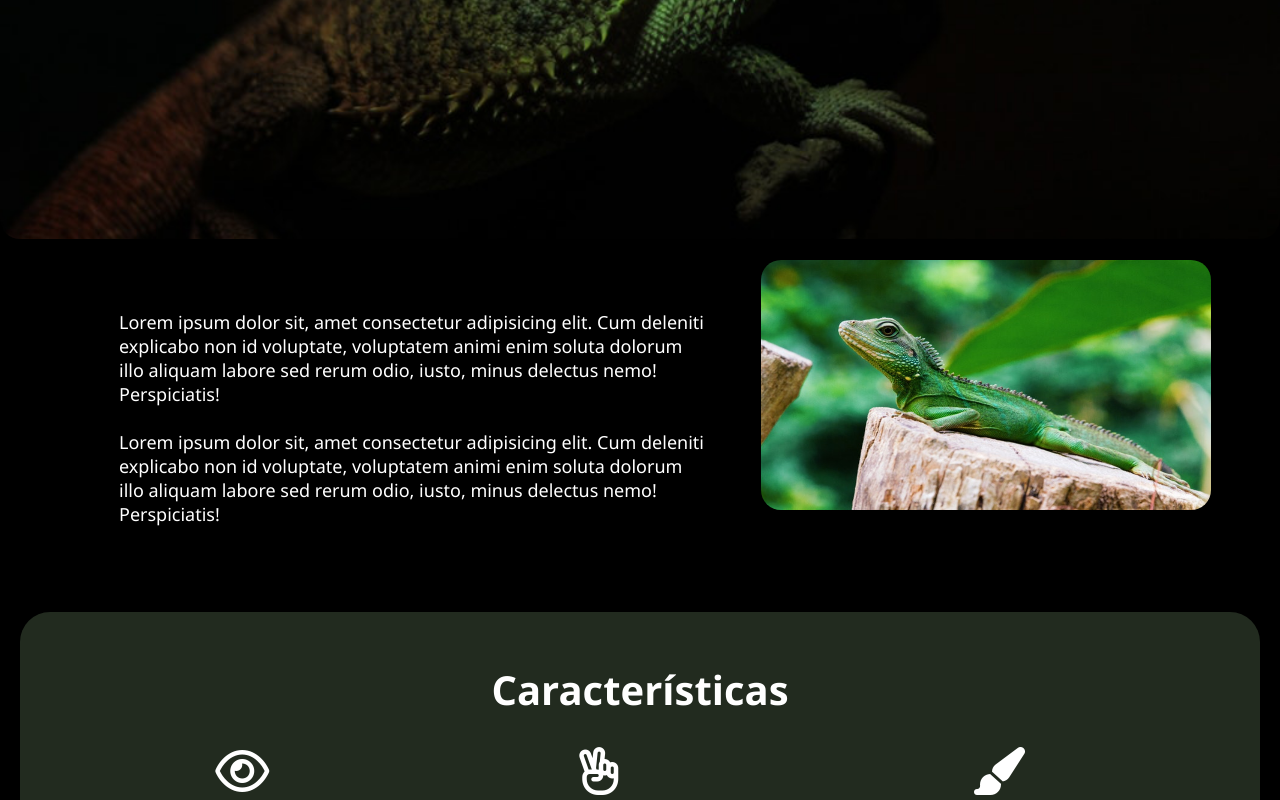
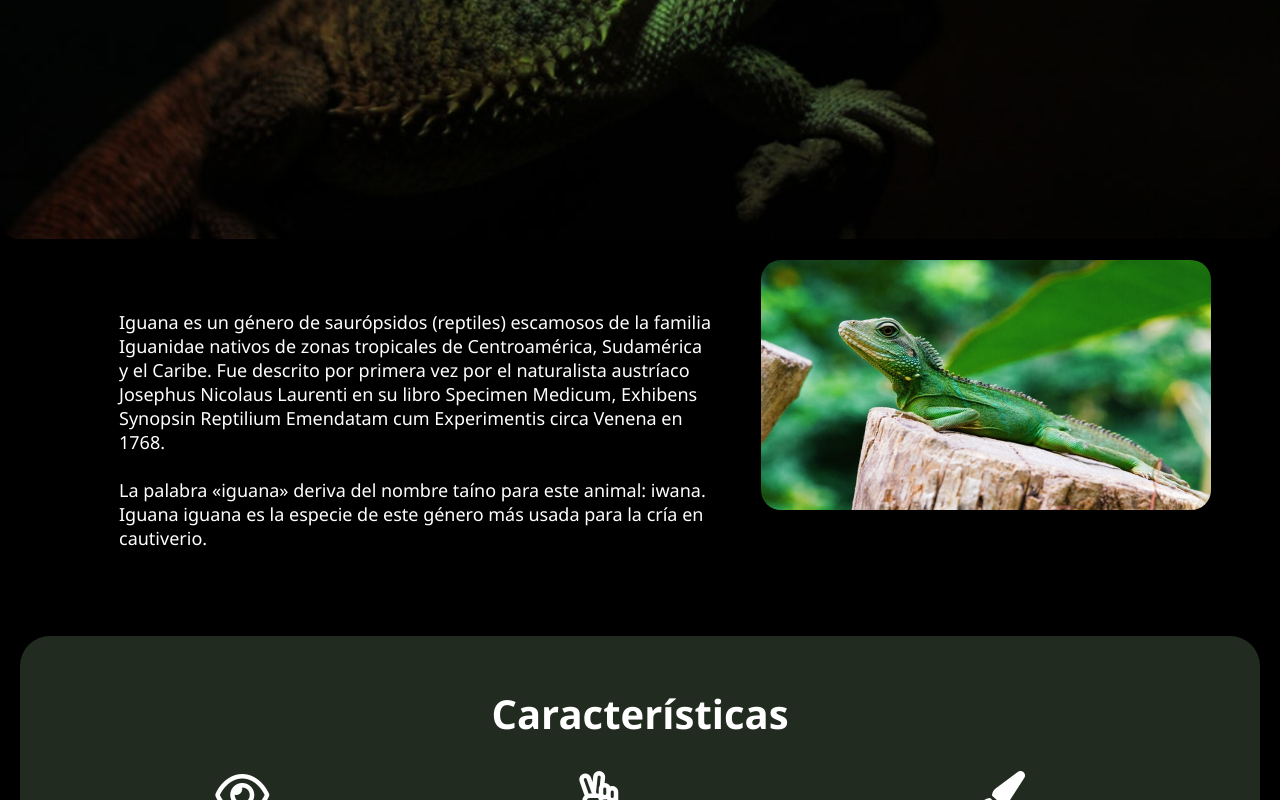
Before and after one commit to alexarayar/fuurashima.github.io, a plain HTML site: page index.html in a window 1280 px wide. Shown: the part 531-1331 px from the top of the page. Drawn offline with Linux system fonts and the light colour scheme.

Commit message:
Actualiza articulo

```diff
--- a/index.html
+++ b/index.html
@@ -20,12 +20,14 @@
     </main>
     <section class="text-image">
         <article>
-            Lorem ipsum dolor sit, amet consectetur adipisicing elit. Cum deleniti explicabo non id
-            voluptate, voluptatem animi enim soluta dolorum illo aliquam labore sed rerum odio, iusto,
-            minus delectus nemo! Perspiciatis! <br> <br>
-            Lorem ipsum dolor sit, amet consectetur adipisicing elit. Cum deleniti explicabo non id
-            voluptate, voluptatem animi enim soluta dolorum illo aliquam labore sed rerum odio, iusto,
-            minus delectus nemo! Perspiciatis!
+
+            Iguana es un género de saurópsidos (reptiles) escamosos de la familia Iguanidae nativos de zonas tropicales de Centroamérica,
+            Sudamérica y el Caribe. Fue descrito por primera vez por el naturalista austríaco Josephus Nicolaus Laurenti en su libro
+            Specimen Medicum, Exhibens Synopsin Reptilium Emendatam cum Experimentis circa Venena en 1768.
+            <br> <br>
+            La palabra «iguana» deriva del nombre taíno para este animal: iwana. Iguana iguana es la especie de este género más usada
+            para la cría en cautiverio.
+
         </article>
             <img class="iguana1" src="Assets/img/iguana-1.jpg" alt="">
     </section>
```
